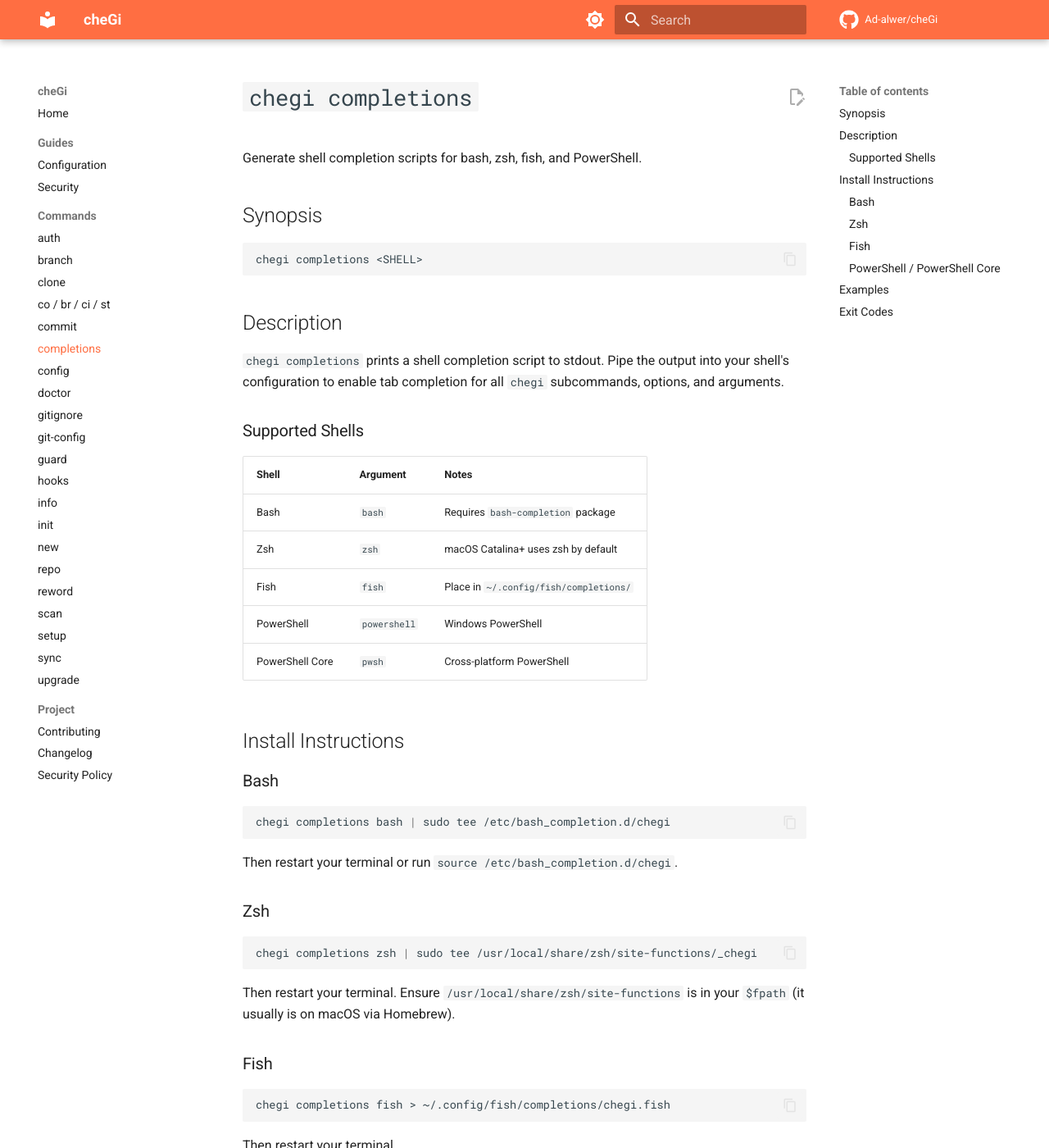
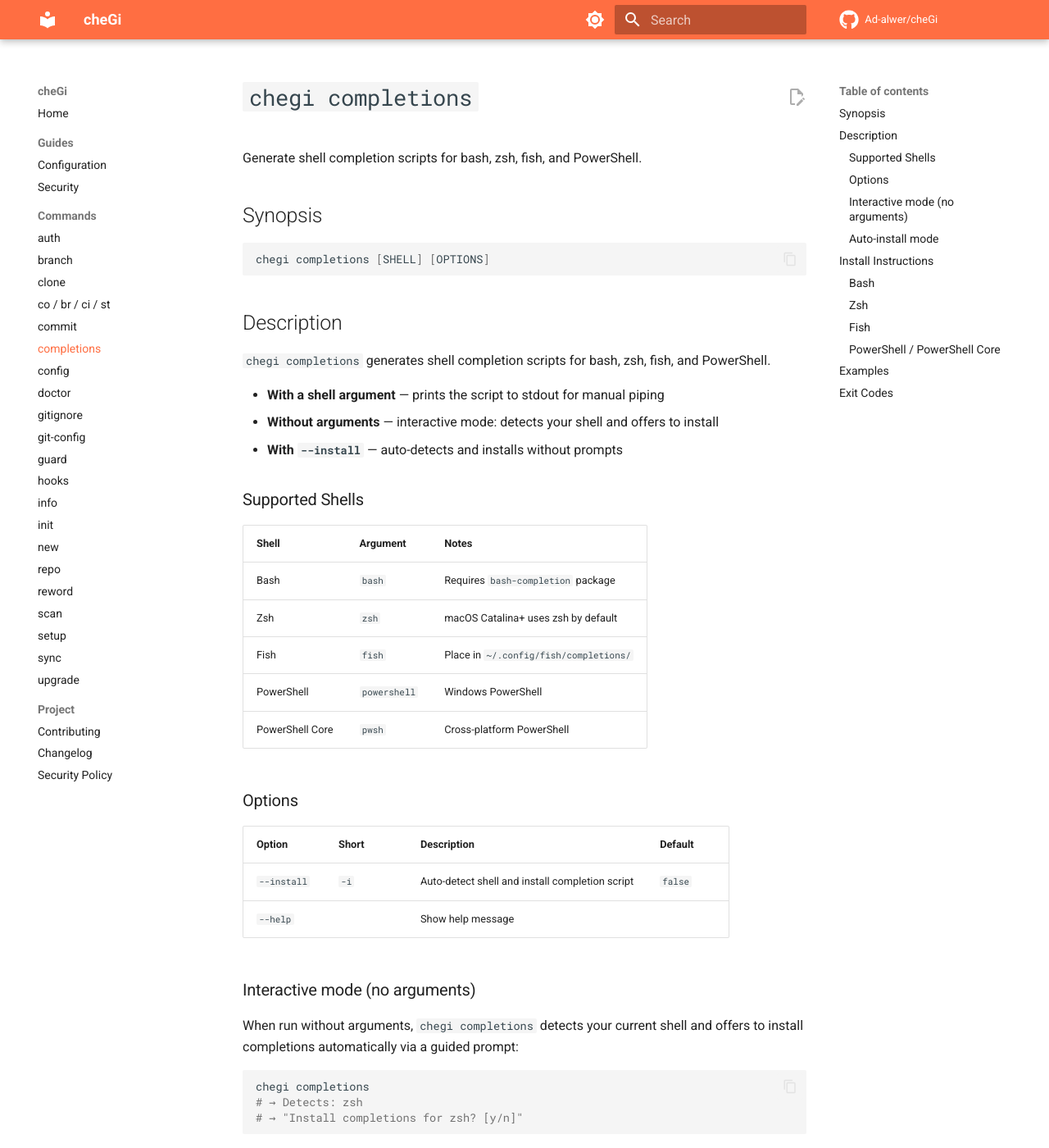
Before and after one commit to Ad-alwer/cheGi, an MkDocs documentation site: the page built from docs/commands/completions.md, in a window 1280 px wide and 1400 px high. Shown: the whole window at 82% size. Built offline with MkDocs 1.6.1 and Material for MkDocs 9.7.7, drawn with Linux system fonts in a browser that asks for light colours; comment, search, counter and statistics services are not loaded; some of the changed text lies outside the part shown.

Commit message:
docs: fix documentation inaccuracies for v0.4.0
- Fix nonexistent `chegi status` reference to `chegi --help` in auth.md
- Add missing `--install` flag, interactive mode, and synopsis fix in completions.md
- Add `sensitive_patterns` to config default JSON, keys table, and config set note in config.md
- Add Python 3.13 to README badge

````diff
--- a/docs/commands/completions.md
+++ b/docs/commands/completions.md
@@ -5,14 +5,16 @@
 ## Synopsis
 
 ```bash
-chegi completions <SHELL>
+chegi completions [SHELL] [OPTIONS]
 ```
 
 ## Description
 
-`chegi completions` prints a shell completion script to stdout. Pipe the output
-into your shell's configuration to enable tab completion for all `chegi`
-subcommands, options, and arguments.
+`chegi completions` generates shell completion scripts for bash, zsh, fish, and PowerShell.
+
+- **With a shell argument** — prints the script to stdout for manual piping
+- **Without arguments** — interactive mode: detects your shell and offers to install
+- **With `--install`** — auto-detects and installs without prompts
 
 ### Supported Shells
 
@@ -23,6 +25,32 @@
 | Fish | `fish` | Place in `~/.config/fish/completions/` |
 | PowerShell | `powershell` | Windows PowerShell |
 | PowerShell Core | `pwsh` | Cross-platform PowerShell |
+
+### Options
+
+| Option | Short | Description | Default |
+|--------|-------|-------------|---------|
+| `--install` | `-i` | Auto-detect shell and install completion script | `false` |
+| `--help` | | Show help message | |
+
+### Interactive mode (no arguments)
+
+When run without arguments, `chegi completions` detects your current shell
+and offers to install completions automatically via a guided prompt:
+
+```bash
+chegi completions
+# → Detects: zsh
+# → "Install completions for zsh? [y/n]"
+```
+
+### Auto-install mode
+
+Skip the prompt and install directly:
+
+```bash
+chegi completions --install
+```
 
 ## Install Instructions
 
````
Also changed, not shown: README.md (+1 -1 lines), docs/commands/auth.md (+1 -1 lines), docs/commands/config.md (+8 -2 lines).
